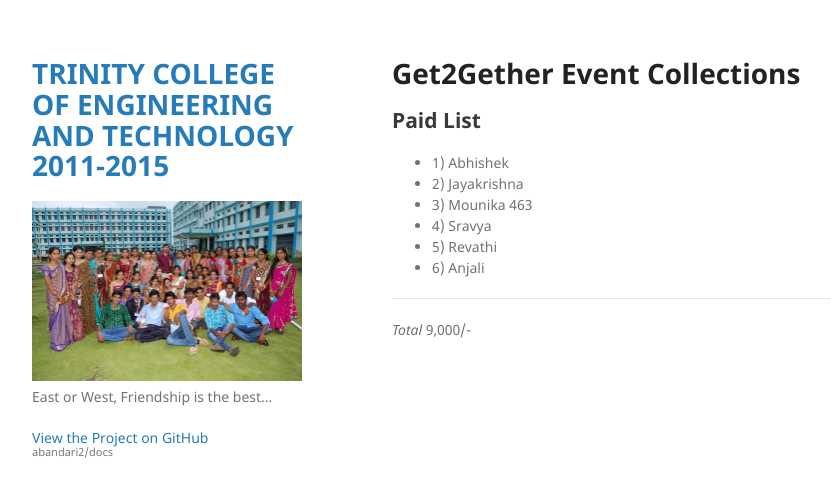
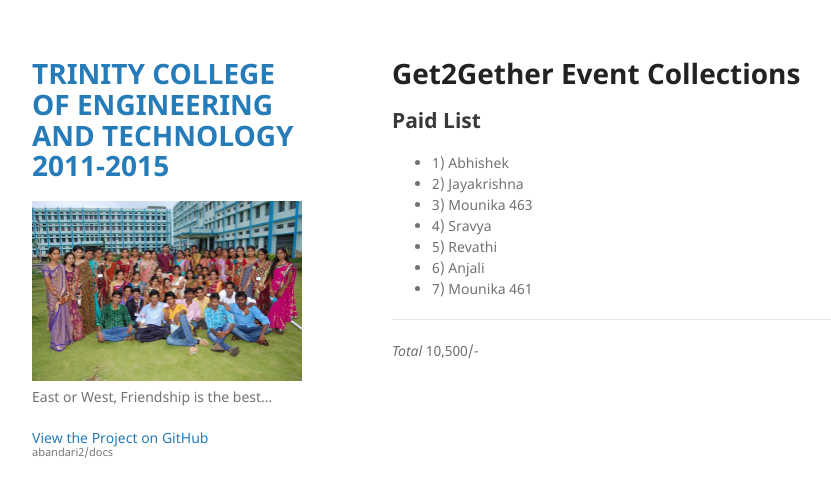
Before and after one commit to abandari2/docs, a Jekyll site: the page built from index.md, in a window 1280 px wide. Shown: the top 497 px of the page, without its empty margins (178-1009 px from the left). Built offline with Jekyll 4.4.1, drawn with Linux system fonts in a browser that asks for light colours; our own code applies the rules of GitHub Pages for plain Markdown files.

Commit message:
Update index.md

```diff
--- a/index.md
+++ b/index.md
@@ -8,6 +8,7 @@
 * 4) Sravya
 * 5) Revathi
 * 6) Anjali
+* 7) Mounika 461
 
  --------------
- *Total* 9,000/-
+ *Total* 10,500/-
```
